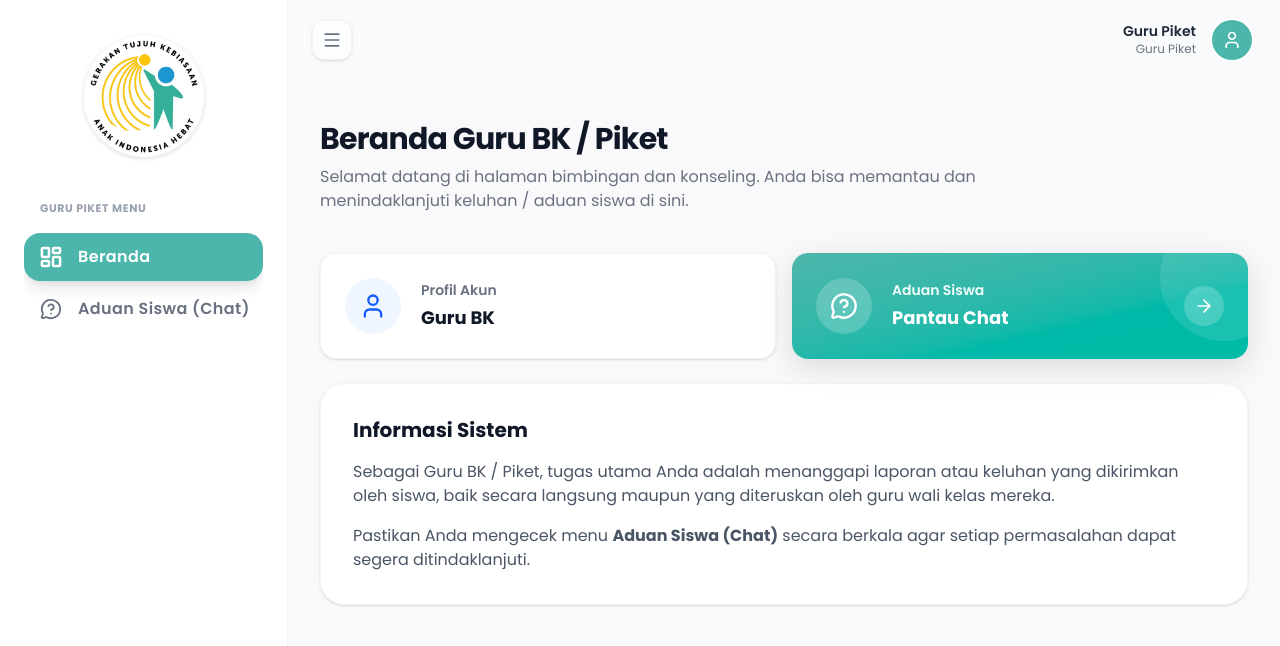
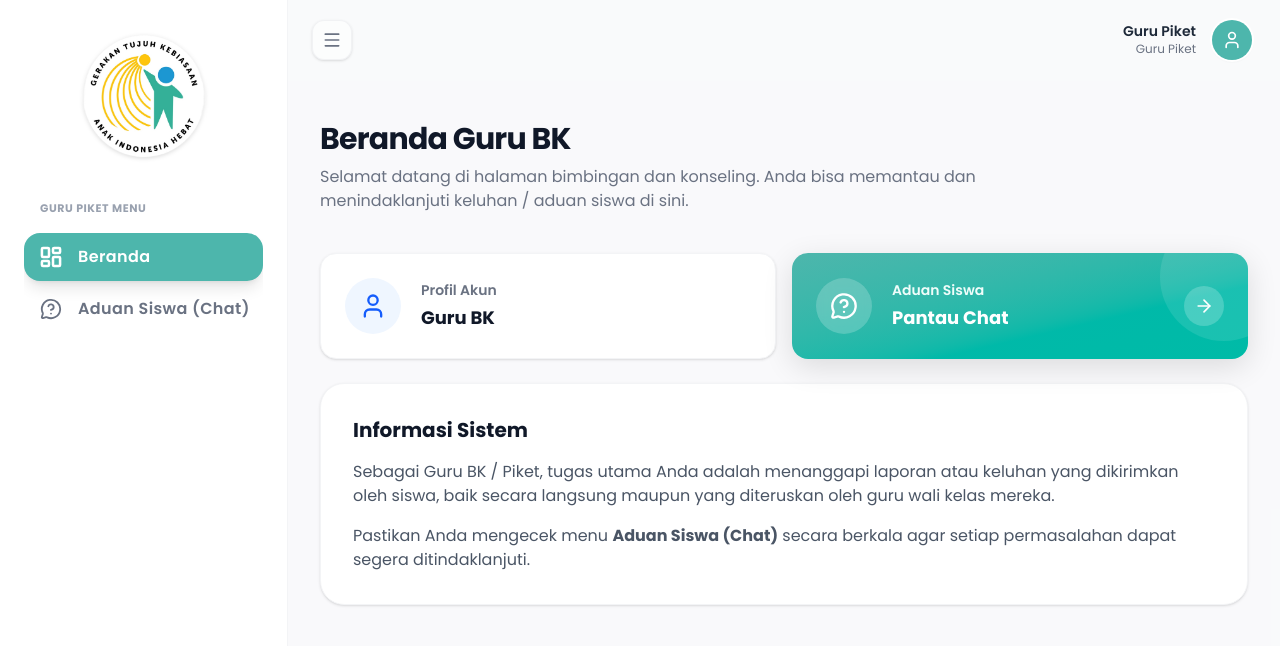
Before and after one commit to smkn31jktdev/7kaih, a Next.js app: page /site/private/bk in a window 1280 px wide. Shown: the top 646 px of the page. Built offline with nearby package versions, Linux system fonts and the light colour scheme; a web font is replaced by a local one.

Commit message:
ganti dikit

```diff
--- a/src/app/components/dashboard/bk/beranda/BerandaSection.tsx
+++ b/src/app/components/dashboard/bk/beranda/BerandaSection.tsx
@@ -78,7 +78,7 @@ export default function BKBerandaSection() {
           <div className="w-full px-4 sm:px-6 lg:px-8 py-8 md:py-10">
             <div className="mb-8 md:mb-10 text-center md:text-left">
               <h1 className="text-2xl sm:text-3xl font-bold text-gray-900 tracking-tight mb-2">
-                Beranda Guru BK / Piket
+                Beranda Guru BK
               </h1>
               <p className="text-gray-500 text-sm md:text-base max-w-2xl mx-auto md:mx-0">
                 Selamat datang di halaman bimbingan dan konseling. Anda bisa
```
